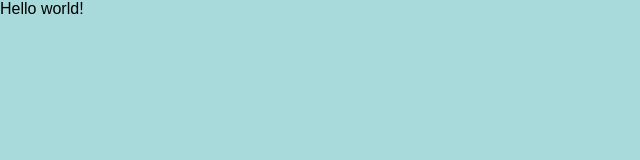
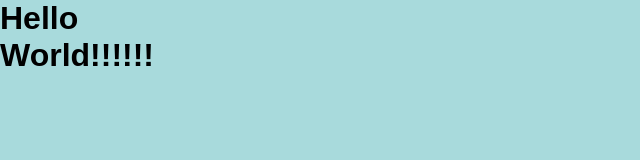
Before and after one commit to lucas-holm/gatsby-blog, a Gatsby site: page / in a window 1280 px wide. Shown: the whole page, without its empty margins (0-640 px from the left). Built offline with nearby package versions, Linux system fonts and the light colour scheme; Gatsby itself is replaced by a stand-in of ours; a web font is replaced by a local one.

Commit message:
added container components

```diff
--- /dev/null
+++ b/src/components/Container.js
@@ -0,0 +1,6 @@
+import React from "react"
+import { ContainerWrapper } from "../elements"
+
+export const Container = ({ children }) => {
+  return <ContainerWrapper>{children}</ContainerWrapper>
+}
--- /dev/null
+++ b/src/components/index.js
@@ -0,0 +1 @@
+export * from "./Container"
--- /dev/null
+++ b/src/elements/ContainerElements.js
@@ -0,0 +1,7 @@
+import styled from "styled-components"
+
+export const ContainerWrapper = styled.div`
+  height: 100vh;
+  display: grid;
+  grid-template-columns: repeat(6, 1fr);
+`
--- /dev/null
+++ b/src/elements/index.js
@@ -0,0 +1 @@
+export * from "./ContainerElements"
--- a/src/pages/index.js
+++ b/src/pages/index.js
@@ -1,5 +1,12 @@
 import React from "react"
+import { Container } from "../components"
 
-export default function Home() {
-  return <div>Hello world!</div>
+const IndexPage = () => {
+  return (
+    <Container>
+      <h1>Hello World!!!!!!</h1>
+    </Container>
+  )
 }
+
+export default IndexPage
```
